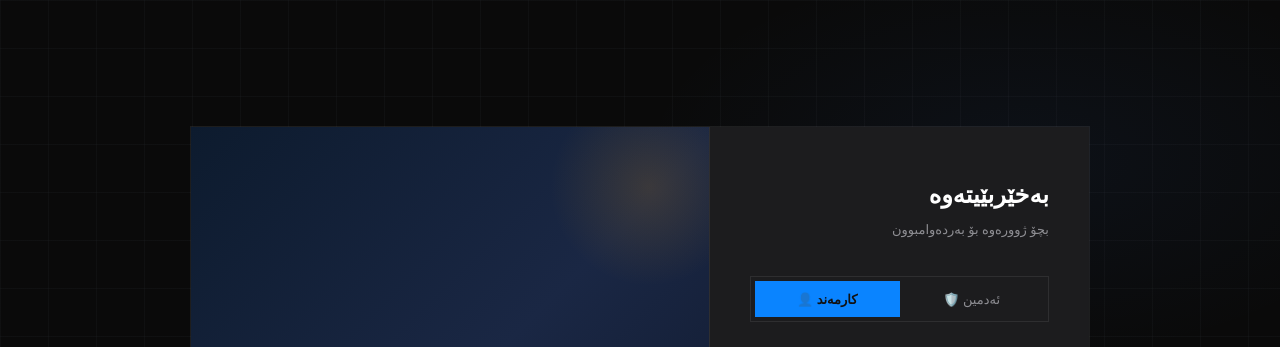
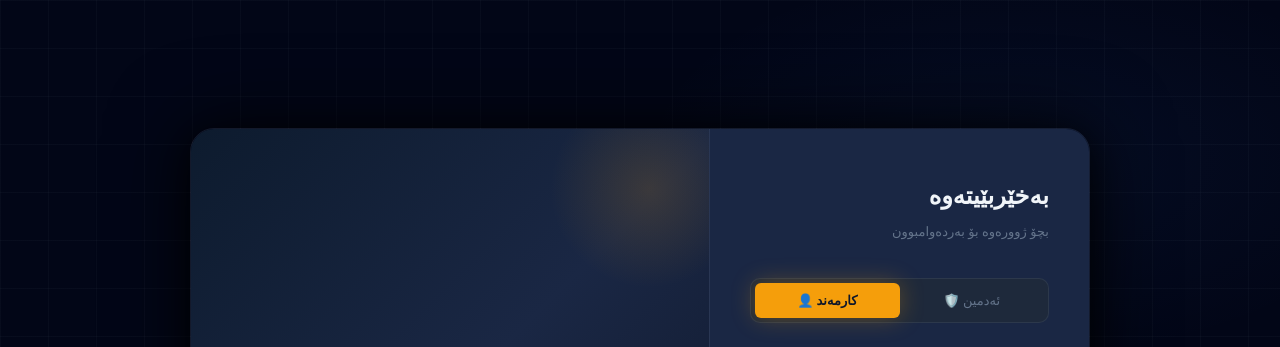
Before and after one commit to itmawaran4-rgb/RC-HR, a plain HTML site: page index.html in a window 1280 px wide. Shown: the top 347 px of the page. Drawn offline with Linux system fonts and the light colour scheme.

Commit message:
Update style.css

```diff
--- a/assets/style.css
+++ b/assets/style.css
@@ -8,60 +8,75 @@
 
 /* ── CSS Variables ── */
 :root {
-  --navy-950: #0a0a0a;
-  --navy-900: #111111;
-  --navy-800: #1c1c1e;
-  --navy-700: #2c2c2e;
-  --navy-600: #3a3a3c;
-  --navy-500: #48484a;
-  --navy-400: #8e8e93;
-  --navy-300: #c7c7cc;
-  --navy-200: #d1d1d6;
-  --navy-100: #f2f2f7;
-  --navy-50: #ffffff;
+  --navy-950: #020617;
+  --navy-900: #0f172a;
+  --navy-800: #1e293b;
+  --navy-700: #334155;
+  --navy-600: #475569;
+  --navy-500: #64748b;
+  --navy-400: #94a3b8;
+  --navy-300: #cbd5e1;
+  --navy-200: #e2e8f0;
+  --navy-100: #f1f5f9;
+  --navy-50:  #f8fafc;
 
-  --gold-500: #0a84ff;
-  --gold-400: #409cff;
-  --gold-300: #6fb3ff;
-  --gold-600: #0066cc;
-  --gold-100: #d6ebff;
-  --gold-50: #eef6ff;
+  --gold-500: #f59e0b;
+  --gold-400: #fbbf24;
+  --gold-300: #fcd34d;
+  --gold-600: #d97706;
+  --gold-100: #fef3c7;
+  --gold-50:  #fffbeb;
 
-  --emerald-500: #30d158;
-  --emerald-400: #32d74b;
-  --emerald-100: #d8ffe1;
-  --emerald-600: #28b44a;
+  --emerald-500: #10b981;
+  --emerald-400: #34d399;
+  --emerald-100: #d1fae5;
+  --emerald-600: #059669;
 
-  --rose-500: #ff453a;
-  --rose-400: #ff6961;
-  --rose-100: #ffe5e3;
-  --rose-600: #d9362b;
+  --rose-500: #f43f5e;
+  --rose-400: #fb7185;
+  --rose-100: #ffe4e6;
+  --rose-600: #e11d48;
 
-  --blue-500: #0a84ff;
-  --blue-400: #5ac8fa;
-  --blue-100: #dff4ff;
+  --blue-500: #3b82f6;
+  --blue-400: #60a5fa;
+  --blue-100: #dbeafe;
 
-  --violet-500: #bf5af2;
-  --violet-100: #f1e2ff;
+  --violet-500: #8b5cf6;
+  --violet-100: #ede9fe;
 
-  --bg-primary: #0a0a0a;
-  --bg-secondary: #111111;
-  --bg-card: #1c1c1e;
-  --bg-sidebar: #111111;
+  /* Semantic */
+  --bg-primary:    var(--navy-900);
+  --bg-secondary:  var(--navy-800);
+  --bg-card:       #1a2744;
+  --bg-sidebar:    #0d1b2e;
+  --border-color:  rgba(148,163,184,0.12);
+  --border-hover:  rgba(245,158,11,0.4);
+  --text-primary:  #f1f5f9;
+  --text-secondary: #94a3b8;
+  --text-muted:    #64748b;
+  --accent:        var(--gold-500);
+  --accent-glow:   rgba(245,158,11,0.25);
+  --success:       var(--emerald-500);
+  --danger:        var(--rose-500);
+  --info:          var(--blue-500);
 
-  --border-color: rgba(255,255,255,0.08);
-  --border-hover: rgba(10,132,255,0.4);
+  --radius-sm:  6px;
+  --radius-md:  10px;
+  --radius-lg:  16px;
+  --radius-xl:  24px;
+  --radius-full: 9999px;
 
-  --text-primary: #ffffff;
-  --text-secondary: #d1d1d6;
-  --text-muted: #8e8e93;
+  --shadow-sm:  0 1px 3px rgba(0,0,0,0.4);
+  --shadow-md:  0 4px 16px rgba(0,0,0,0.5);
+  --shadow-lg:  0 8px 32px rgba(0,0,0,0.6);
+  --shadow-gold: 0 0 24px rgba(245,158,11,0.3);
 
-  --accent: #0a84ff;
-  --accent-glow: rgba(10,132,255,0.25);
+  --transition: all 0.22s cubic-bezier(0.4,0,0.2,1);
+  --font-display: 'Sora', sans-serif;
+  --font-body:    'DM Sans', sans-serif;
 
-  --success: #30d158;
-  --danger: #ff453a;
-  --info: #0a84ff;
+  --sidebar-width: 260px;
+  --topbar-height: 64px;
 }
 
 /* ── Reset & Base ── */
```
